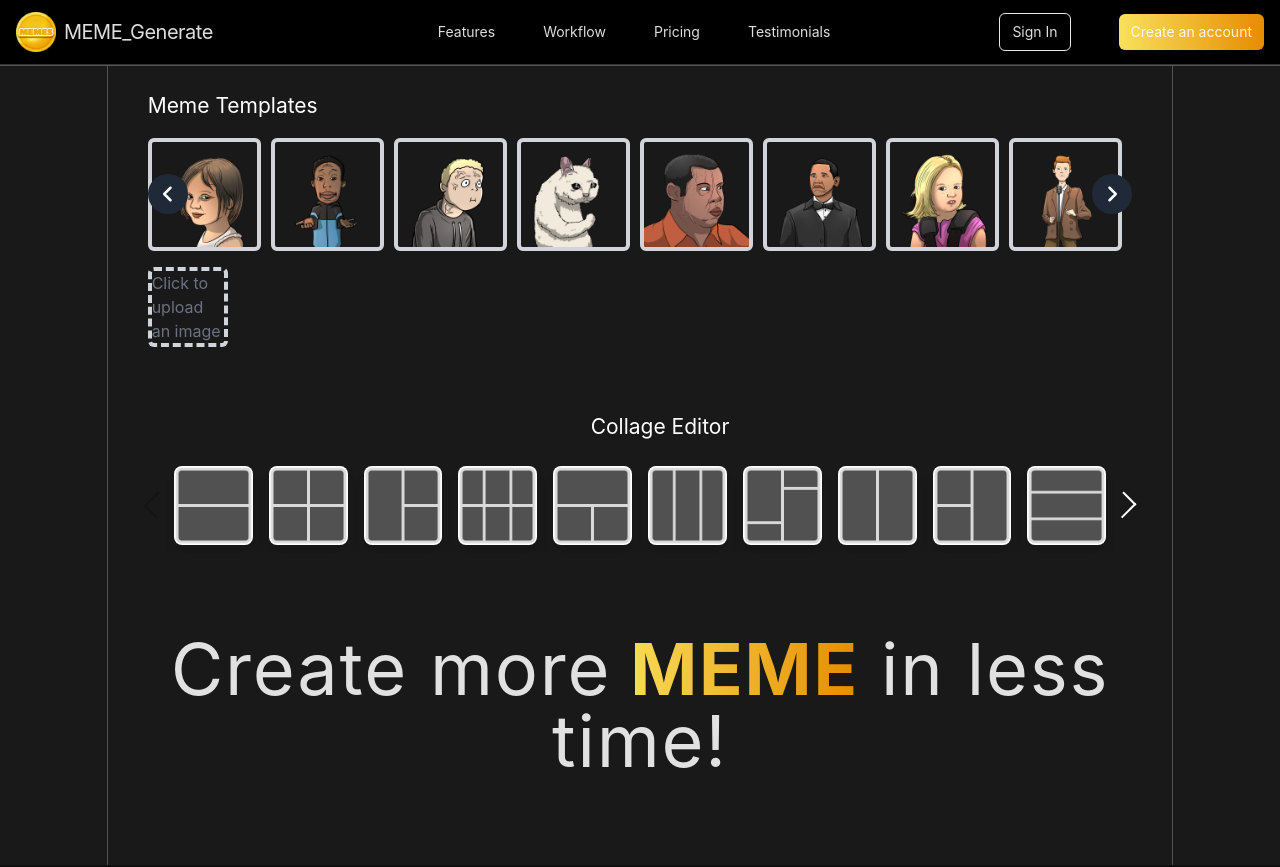
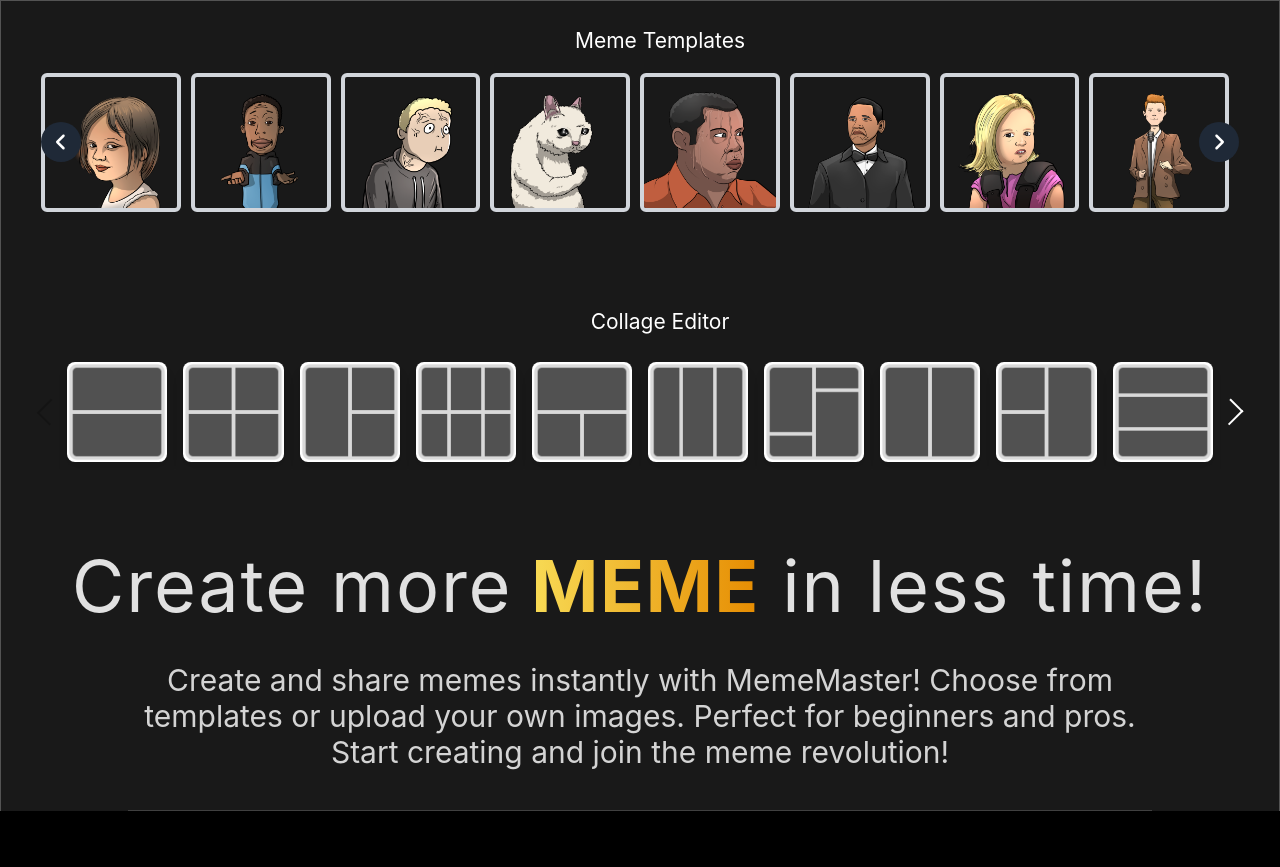
Before and after one commit to diduladishan/collage-test-project, a React (Vite) app: page /auth in a window 1280 px wide. Shown: the top 867 px of the page. After the commit the page ends 811 px from the top, so only its background shows below. Built offline with nearby package versions, Linux system fonts and the light colour scheme.

Commit message:
Update the layout of the project and add background color change

```diff
--- /dev/null
+++ b/src/components/Meme-Generator/BgColorPicker.jsx
@@ -0,0 +1,40 @@
+// const BackgroundColorPicker = ({ currentColor, onColorChange }) => (
+//   <div>
+//     <ChromePicker color={currentColor} onChangeComplete={onColorChange} />
+//   </div>
+// )
+// export default BackgroundColorPicker
+import React, { useState } from "react"
+import { ChromePicker } from "react-color"
+import { SketchPicker } from "react-color"
+
+const BackgroundColorPicker = ({ currentColor, onColorChange }) => {
+  const [showColorPicker, setShowColorPicker] = useState(false)
+
+  return (
+    <div>
+      <h3 className="mb-2 leading-6 text-white sm:text-[14px] lg:text-[15px] 2xl:text-[16px]">
+        Select Text Color:
+      </h3>
+      <button
+        onClick={() => setShowColorPicker(!showColorPicker)}
+        style={{
+          backgroundColor: currentColor,
+          width: "30px",
+          height: "30px",
+          border: "2px solid white",
+          cursor: "pointer",
+          position: "relative",
+          borderRadius: "5px",
+        }}
+      />
+      {showColorPicker && (
+        <div className="absolute">
+          <ChromePicker color={currentColor} onChangeComplete={onColorChange} />
+        </div>
+      )}
+    </div>
+  )
+}
+
+export default BackgroundColorPicker
--- a/src/components/Meme-Generator/MemeEditor.jsx
+++ b/src/components/Meme-Generator/MemeEditor.jsx
@@ -19,14 +19,12 @@ import template from "../../assets/sidebar/Prototype.png"
 import TextIcon from "../../assets/textEditor/Lowercase.png"
 //////////////////////////
 import logo123 from "../../assets/textEditor/collage-pic.png"
-import Footer from "../Footer"
-import Navbar from "../Navbar"
 import Collage from "../collage/collage"
+import BackgroundColorPicker from "./BgColorPicker"
 import ColorPicker from "./ColorPicker"
 import FontSelector from "./FontSelector"
 import FontSizeSelector from "./FontSizeSelector"
 import ImageSelector from "./ImageSelector"
-import UpdateCustomImage from "./UpdateCustomImage"
 import TextEditor from "./TextEditor"
 import "./memeEditor.css"
 import html2canvas from "html2canvas"
@@ -42,6 +40,8 @@ const MemeEditor = () => {
   const [selectedTextId, setSelectedTextId] = useState(null)
   const [currentColor, setCurrentColor] = useState("#ffffff")
   const [selectedImage, setSelectedImage] = useState(null)
+  const [backgroundColor, setBackgroundColor] = useState("#ffffff")
+
   const memeRef = useRef(null)
 
   useEffect(() => {
@@ -178,62 +178,19 @@ const MemeEditor = () => {
 
   const handleImageSelect = (image) => {
     setSelectedImage(image)
-    // No need to hide the image selector
+  }
+
+  const handleBackgroundColorChange = (color) => {
+    setBackgroundColor(color.hex)
   }
 
   return (
-    <div>
-      <Navbar />
-      <div className="container123 border-t border-[#535353] bg-[#191919]">
-        {/* <div className="bg-[#191919] flex flex-col mx-auto pt-4 left-section">
-        <div className="text-[#fff] flex items-center gap-4 mb-8 px-2 cursor-pointer">
-          <img src={media} alt="Description" className="opacity-60" />
-          <p>Media</p>
-        </div>
-
-        <div className="text-[#fff] flex items-center gap-4 mb-8 px-2 cursor-pointer">
-          <img src={crop} alt="Description" className="opacity-60" />
-          <p>Crop</p>
-        </div>
-
-        <div className="text-[#fff] flex items-center gap-4 mb-8 px-2 cursor-pointer">
-          <img src={text} alt="Description" className="opacity-60" />
-          <p>Text</p>
-        </div>
-
-        <div className="text-[#fff] flex items-center gap-4 mb-8 px-2 cursor-pointer">
-          <img src={image} alt="Description" className="opacity-60" />
-          <p>Image</p>
-        </div>
-
-        <div className="text-[#fff] flex items-center gap-4 mb-8 px-2 cursor-pointer">
-          <img src={element} alt="Description" className="opacity-60" />
-          <p>Element</p>
-        </div>
-
-        <div className="text-[#fff] flex items-center gap-4 mb-8 px-2 cursor-pointer">
-          <img src={sounds} alt="Description" className="opacity-60" />
-          <p>Sounds</p>
-        </div>
-
-        <div className="text-[#fff] flex items-center gap-4 mb-8 px-2 cursor-pointer">
-          <img src={layers} alt="Description" className="opacity-60" />
-          <p>Layers</p>
-        </div>
-
-        <div className="text-[#fff] flex items-center gap-4 mb-8 px-2 cursor-pointer">
-          <img src={template} alt="Description" className="opacity-60" />
-          <p>Template</p>
-        </div>
-
-        <div className="text-[#fff] flex items-center gap-4 mb-8 px-2 cursor-pointer">
-          <img src={more} alt="Description" className="opacity-60" />
-          <p>More</p>
-        </div>
-      </div> */}
-
+    <div
+      className={`${selectedImage ? "container123 " : ""} border-t border-[#535353] bg-[#191919] ${selectedImage ? "show-right-section" : ""}`}
+    >
+      {selectedImage && (
         <div className="right-section bg-[#191919]">
-          {/* {selectedImage && selectedTextId ? (
+          {selectedImage && selectedTextId ? (
             <div className="m-3 mb-[18px] flex w-fit items-end gap-4 lg:mx-auto lg:mb-6 lg:mt-4 lg:w-[120px] xl:w-[130px] xl:gap-6 2xl:w-[150px]">
               <img
                 src={TextIcon}
@@ -248,18 +205,7 @@ const MemeEditor = () => {
             <p className="p-4 text-center">
               Pick a Meme Template to Start Editing Your Meme.
             </p>
-        )} */}
-
-          {/* <div className="flex items-end w-fit gap-4 m-3 mb-[18px] lg:mt-4 lg:mb-6 lg:mx-auto xl:gap-6 lg:w-[120px] xl:w-[130px] 2xl:w-[150px]">
-          <img
-            src={TextIcon}
-            alt="My Image"
-            className="w-5 md:w-6 lg:w-7 xl:w-8 2xl:w-9 translate-y-[1px] xl:translate-y-[2px]"
-          />
-          <p className="text-white text-[13px] md:text-[14px] lg:text-[15px] xl:text-[16px] leading-none">
-            Text Editor
-          </p>
-        </div> */}
+          )}
 
           <div className="flex">
             {selectedImage && selectedTextId !== null && (
@@ -276,6 +222,10 @@ const MemeEditor = () => {
                     isAddDisabled={texts.length >= 4}
                   />
                 </div>
+                <BackgroundColorPicker
+                  currentColor={backgroundColor}
+                  onColorChange={handleBackgroundColorChange}
+                />
 
                 <div className="border-b border-[#535353] px-4 py-3">
                   <ColorPicker
@@ -329,6 +279,7 @@ const MemeEditor = () => {
             )}
           </div>
         </div>
+      )}
 
       <div className="middle-section flex justify-center border-x border-[#535353] bg-[#191919]">
         <div>
@@ -337,7 +288,7 @@ const MemeEditor = () => {
               Meme Template
             </p>
           ) : (
-              <p className="mb-4 mt-6 text-center text-[16px] text-[#fff] sm:pl-[40px] sm:text-left md:text-[19px] lg:text-[20px] xl:text-[21px] 2xl:text-[22px]">
+            <p className="mb-4 mt-6 text-center text-[16px] text-[#fff] sm:pl-[40px] md:text-[19px] lg:text-[20px] xl:text-[21px] 2xl:text-[22px]">
               Meme Templates
             </p>
           )}
@@ -345,14 +296,16 @@ const MemeEditor = () => {
           <div
             style={{
               position: "relative",
-                width: "",
               paddingLeft: "40px",
               paddingRight: "40px",
             }}
           >
             <div
               ref={memeRef}
-                style={{ position: "relative", display: "inline-block" }}
+              style={{
+                position: "relative",
+                display: "inline-block",
+              }}
             >
               {selectedImage ? (
                 <>
@@ -360,7 +313,12 @@ const MemeEditor = () => {
                     <img
                       src={selectedImage}
                       alt="Meme"
-                        style={{ width: "50%", height: "auto" }}
+                      style={{
+                        width: "50%",
+                        height: "auto",
+                        backgroundColor: backgroundColor,
+                      }}
+                      className="background-image-div-1"
                     />
                   </div>
 
@@ -370,9 +328,7 @@ const MemeEditor = () => {
                       defaultPosition={{ x: text.x, y: text.y }}
                       onStop={(e, data) => {
                         const newTexts = texts.map((t) =>
-                            t.id === text.id
-                              ? { ...t, x: data.x, y: data.y }
-                              : t,
+                          t.id === text.id ? { ...t, x: data.x, y: data.y } : t,
                         )
                         setTexts(newTexts)
                       }}
@@ -406,26 +362,46 @@ const MemeEditor = () => {
               ) : (
                 <div className="w-full">
                   <ImageSelector onImageSelect={handleImageSelect} />
-                    <UpdateCustomImage onImageSelect={handleImageSelect} />
                 </div>
               )}
             </div>
-
-              <Link to="/home">
+            {selectedImage && selectedTextId ? (
+              <div> </div>
+            ) : (
+              <div className="mt-16">
+                <Link to="/home" className="text-[75px] text-[#456]">
                   <Collage />
                 </Link>
 
-              {/* <div className="mt-16 w-[1600px]">
-              <p className="mb-4 mt-6 text-center text-[16px] text-[#fff]  sm:text-left md:text-[19px] lg:text-[20px] xl:text-[21px] 2xl:text-[22px]">
-                Collage Editor
+                {/* new section added here */}
+
+                <div className="mt-6 flex flex-col items-center lg:mt-10">
+                  <h1 className="text-center text-3xl tracking-wide sm:text-4xl md:text-5xl lg:text-6xl xl:text-7xl">
+                    Create more
+                    <span className="bg-gradient-to-r from-[#F9E15C] to-[#E68C01] bg-clip-text font-bold text-transparent">
+                      {" "}
+                      MEME
+                    </span>{" "}
+                    in less time!
+                  </h1>
+                  <p
+                    className="ml-4 mr-4 mt-6 max-w-full text-center
+    text-base text-neutral-300 sm:ml-6
+    sm:mr-6 sm:mt-8 sm:max-w-2xl sm:text-lg md:ml-8
+    md:mr-8 md:mt-10 md:max-w-3xl md:text-xl lg:ml-10
+    lg:mr-10 lg:max-w-4xl lg:text-2xl xl:ml-12 xl:mr-12
+    xl:max-w-5xl xl:text-3xl"
+                  >
+                    Create and share memes instantly with MemeMaster! Choose
+                    from templates or upload your own images. Perfect for
+                    beginners and pros. Start creating and join the meme
+                    revolution!
+                    <footer className="mt-6 border-t border-neutral-700 sm:mt-8 md:mt-10"></footer>
                   </p>
-              <Link to="./home" className="text-[75px] text-[#456]">
-                <img src={logo123} alt="App Logo" />
-              </Link>
-            </div> */}
-              {/* ============================================================================================================ */}
+                </div>
+              </div>
+            )}
 
-              {/* ============================================================================================================= */}
             {/* /////////////////////////////////////////////////////////////////////////////////////////////////////////////////////////////////////////////////////// */}
             {selectedImage && selectedTextId !== null && (
               <div className="w-full">
@@ -456,66 +432,8 @@ const MemeEditor = () => {
             )}
             {/* /////////////////////////////////////////////////////////////////////////////////////////////////////////////////////////////////////////////////////// */}
           </div>
-
-            {/* resolution section starts here */}
-            {/* <div class="px-4 bg-[#424242] h-[500px] mt-8 flex items-center justify-center mx-6">
-            <div className="flex flex-col items-center">
-              <h1 class="text-center text-white sm:text-2xl lg:text-3xl">
-                Select Your Meme
-              </h1>
-              <hr className="my-3 border-t-[#aaaaaa] w-full sm:w-[calc(90%+15vw)]" />
-              <p class="text-center text-white mb-6 sm:text-sm lg:text-base">
-                Start with a blank canvas
-              </p>
-
-              <div class="flex justify-center space-x-4">
-                <button class="bg-gray-800 hover:bg-gray-700 text-white font-bold py-2 px-4 sm:py-1 sm:px-3 rounded sm:text-sm lg:text-base">
-                  21:9
-                </button>
-                <button class="bg-gray-800 hover:bg-gray-700 text-white font-bold py-2 px-4 sm:py-1 sm:px-3 rounded sm:text-sm lg:text-base">
-                  16:9
-                </button>
-                <button class="bg-gray-800 hover:bg-gray-700 text-white font-bold py-2 px-4 sm:py-1 sm:px-3 rounded sm:text-sm lg:text-base">
-                  1:1
-                </button>
-                <button class="bg-gray-800 hover:bg-gray-700 text-white font-bold py-2 px-4 sm:py-1 sm:px-3 rounded sm:text-sm lg:text-base">
-                  4:5
-                </button>
-                <button class="bg-gray-800 hover:bg-gray-700 text-white font-bold py-2 px-4 sm:py-1 sm:px-3 rounded sm:text-sm lg:text-base">
-                  9:16
-                </button>
         </div>
       </div>
-          </div> */}
-            <div className="mt-6 flex flex-col items-center lg:mt-10">
-              <h1 className="text-center text-3xl tracking-wide sm:text-4xl md:text-5xl lg:text-6xl xl:text-7xl">
-                Create more
-                <span className="bg-gradient-to-r from-[#F9E15C] to-[#E68C01] bg-clip-text font-bold text-transparent">
-                  {" "}
-                  MEME
-                </span>{" "}
-                in less time!
-              </h1>
-              {/* <p
-                className="ml-4 mr-4 mt-6 max-w-full text-center
-  text-base text-neutral-300 sm:ml-6
-  sm:mr-6 sm:mt-8 sm:max-w-2xl sm:text-lg md:ml-8
-  md:mr-8 md:mt-10 md:max-w-3xl md:text-xl lg:ml-10
-  lg:mr-10 lg:max-w-4xl lg:text-2xl xl:ml-12 xl:mr-12
-  xl:max-w-5xl xl:text-3xl"
-              >
-                Create and share memes instantly with MemeMaster! Choose from
-                templates or upload your own images. Perfect for beginners and
-                pros. Start creating and join the meme revolution!
-                <footer className="mt-6 border-t border-neutral-700 sm:mt-8 md:mt-10"></footer>
-              </p> */}
-            </div>
-          </div>
-        </div>
-      </div>
-      <footer className="bg-[#0e0e0e] py-4 text-white">
-        <Footer />
-      </footer>
     </div>
   )
 }
```
Lines whose indentation alone changed are shown as unchanged.
